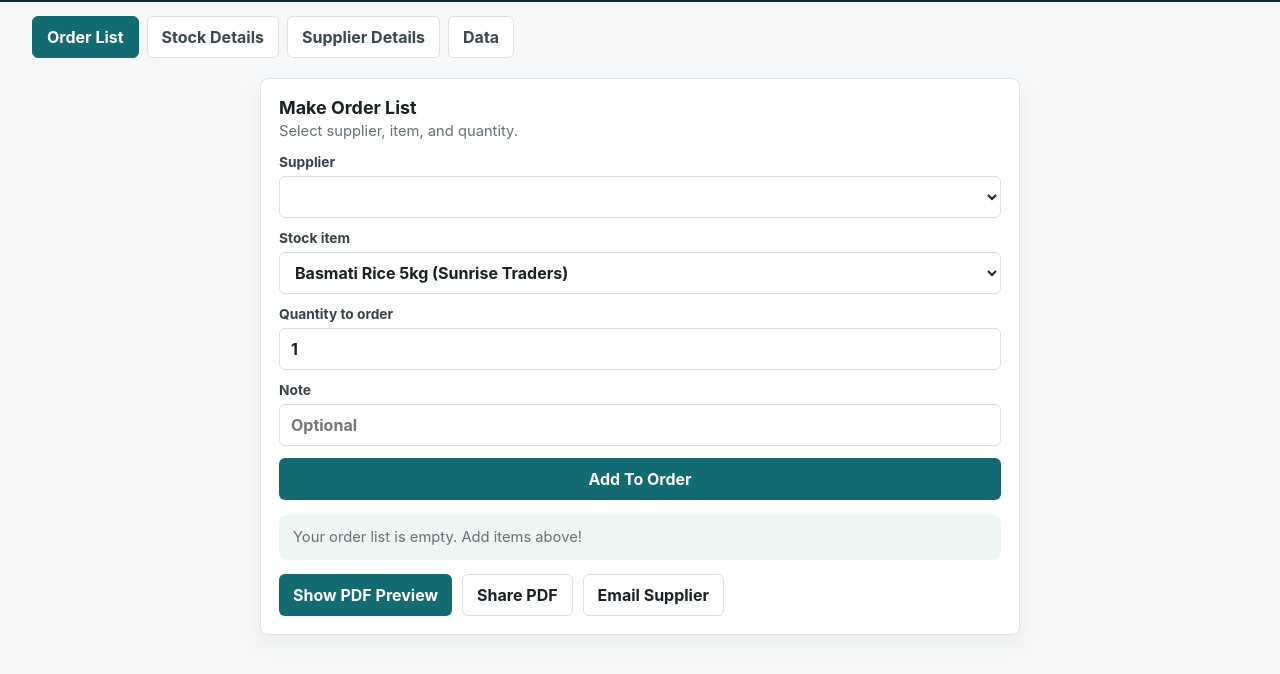
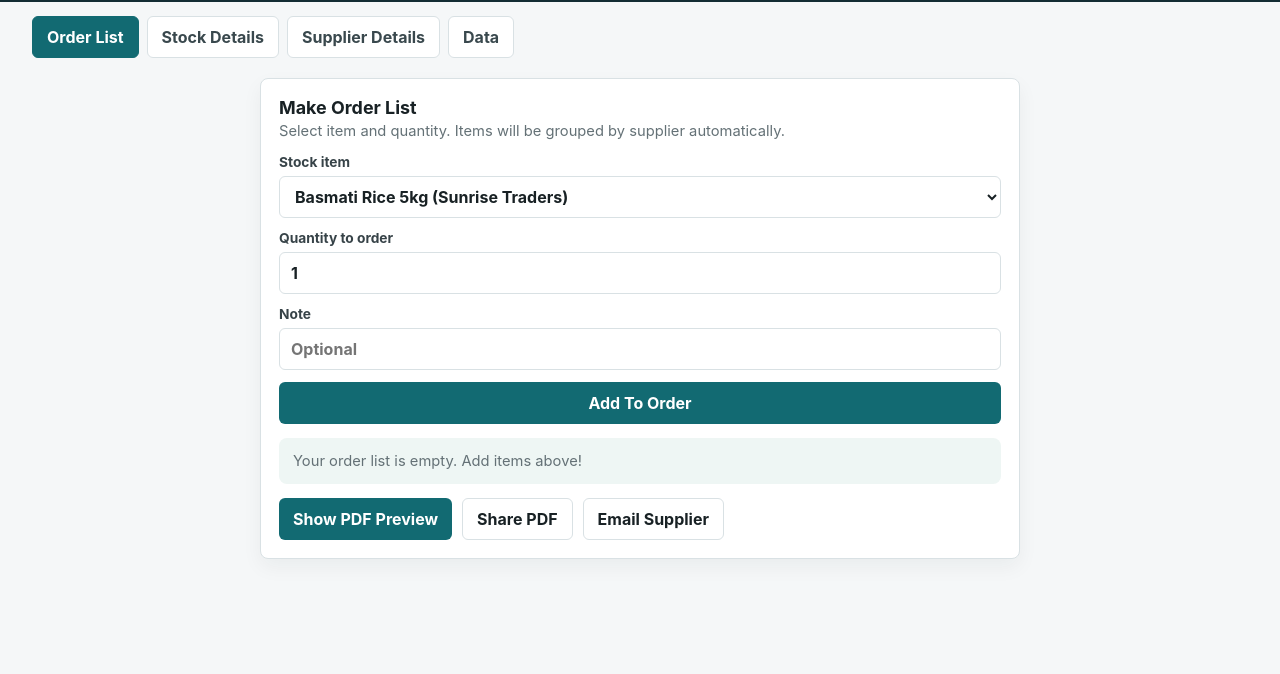
Before and after one commit to shoebmemon/stock-order-app, a plain HTML site: page index.html in a window 1280 px wide. Shown: the part 116-790 px from the top of the page. Drawn offline with Linux system fonts and the light colour scheme.

Commit message:
Revise order form instructions and remove supplier
Updated the order form instructions and removed the supplier selection.

```diff
--- a/index.html
+++ b/index.html
@@ -33,15 +33,11 @@
           <div class="section-heading">
             <div>
               <h2 id="orderTitle">Make Order List</h2>
-              <p>Select supplier, item, and quantity.</p>
+              <p>Select item and quantity. Items will be grouped by supplier automatically.</p>
             </div>
           </div>
 
           <form id="orderForm" class="compact-form">
-            <label>
-              Supplier
-              <select id="orderSupplier" required></select>
-            </label>
             <label>
               Stock item
               <select id="orderItem" required></select>
@@ -169,7 +165,6 @@
           </div>
         </div>
       </section>
-
     </main>
 
     <section id="printArea" class="print-area" aria-hidden="true"></section>
```
